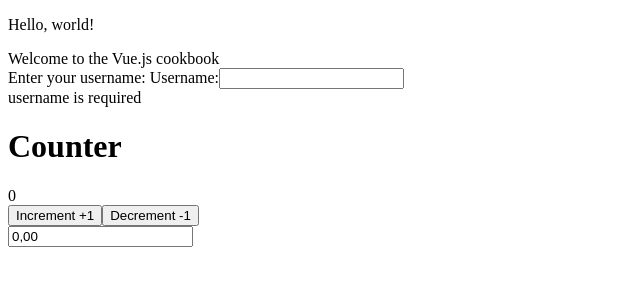
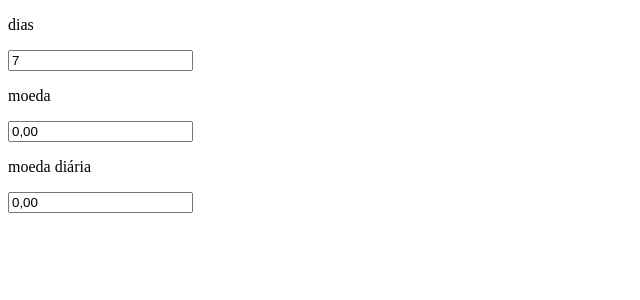
Before and after one commit to V1ctorW1ll1an/practice-vue-test, a Vue app in the folder app/: page / in a window 1280 px wide. Shown: the top 300 px of the page, without its empty margins (0-640 px from the left). Built offline with nearby package versions, Linux system fonts and the light colour scheme.

Commit message:
🧪 test(test):
Test calc daily currency

```diff
--- a/app/src/components/CurrencyInput.vue
+++ b/app/src/components/CurrencyInput.vue
@@ -3,13 +3,22 @@ import { useCurrencyStore } from '@/stores/currencyStore.js';
 import { storeToRefs } from 'pinia';
 
 const currencyStore = useCurrencyStore();
-const { currency } = storeToRefs(currencyStore);
+const { calcDailyCurrency } = currencyStore;
+const { currency, days, dailyCurrency } = storeToRefs(currencyStore);
 </script>
 
 <template>
-    <div>
-        <input type="text" data-testid="_currency" v-model="currency" />
-    </div>
+    <p>dias</p>
+    <input type="text" data-testid="_days" v-model="days" />
+    <p>moeda</p>
+    <input
+        @input="calcDailyCurrency()"
+        type="text"
+        data-testid="_currency"
+        v-model="currency"
+    />
+    <p>moeda diária</p>
+    <input type="text" data-testid="_dailyCurrency" v-model="dailyCurrency" />
 </template>
 
 <style lang="scss" scoped></style>
--- a/app/src/stores/currencyStore.ts
+++ b/app/src/stores/currencyStore.ts
@@ -3,15 +3,36 @@ import numeral from 'numeral';
 
 type State = {
     currency: string;
+    dailyCurrency: string;
+    days: number;
 };
 export const useCurrencyStore = defineStore('currencyStore', {
     state: () =>
         ({
             currency: '0,00',
+            dailyCurrency: '0,00',
+            days: 7,
         } as State),
     getters: {
         getCurrency: (state) =>
-            numeral(state.currency.replace('.', '').replace(',', '.')).value(),
+            // convert currency to number
+            Number(state.currency.replace('.', '').replace(',', '.')),
     },
-    actions: {},
+    actions: {
+        /**
+         * DailyCurrency is the currency divided by the days with two decimals places
+         */
+        calcDailyCurrency() {
+            const regex = /^\d{1,3}(\.\d{3})*(,\d{1,2})?$/;
+            const isCurrency = regex.test(this.currency);
+
+            if (!this.getCurrency || !isCurrency) {
+                this.dailyCurrency = '0,00';
+                return;
+            }
+            this.dailyCurrency = `${(this.getCurrency / this.days).toFixed(
+                2
+            )}`.replace('.', ',');
+        },
+    },
 });
--- a/app/src/views/Home.vue
+++ b/app/src/views/Home.vue
@@ -1,18 +1,10 @@
 <script setup lang="ts">
-import DynamicComponent from '../components/DynamicComponent.vue';
-import MyPokemon from '@/components/MyPokemon.vue';
-import Input from '../components/Input.vue';
-import Counter from '../components/Counter.vue';
-import CurrencyInput from '../components/CurrencyInput.vue';
+import CurrencyInput from '@/components/CurrencyInput.vue';
 </script>
+
 <template>
     <div id="Home">
         <main>
-            <DynamicComponent element="div">
-                <p>Hello, world!</p>
-            </DynamicComponent>
-            <Input />
-            <Counter />
             <CurrencyInput />
         </main>
     </div>
```
Also changed, not shown: 1 other file (tests, documents, lock files or other folders).
